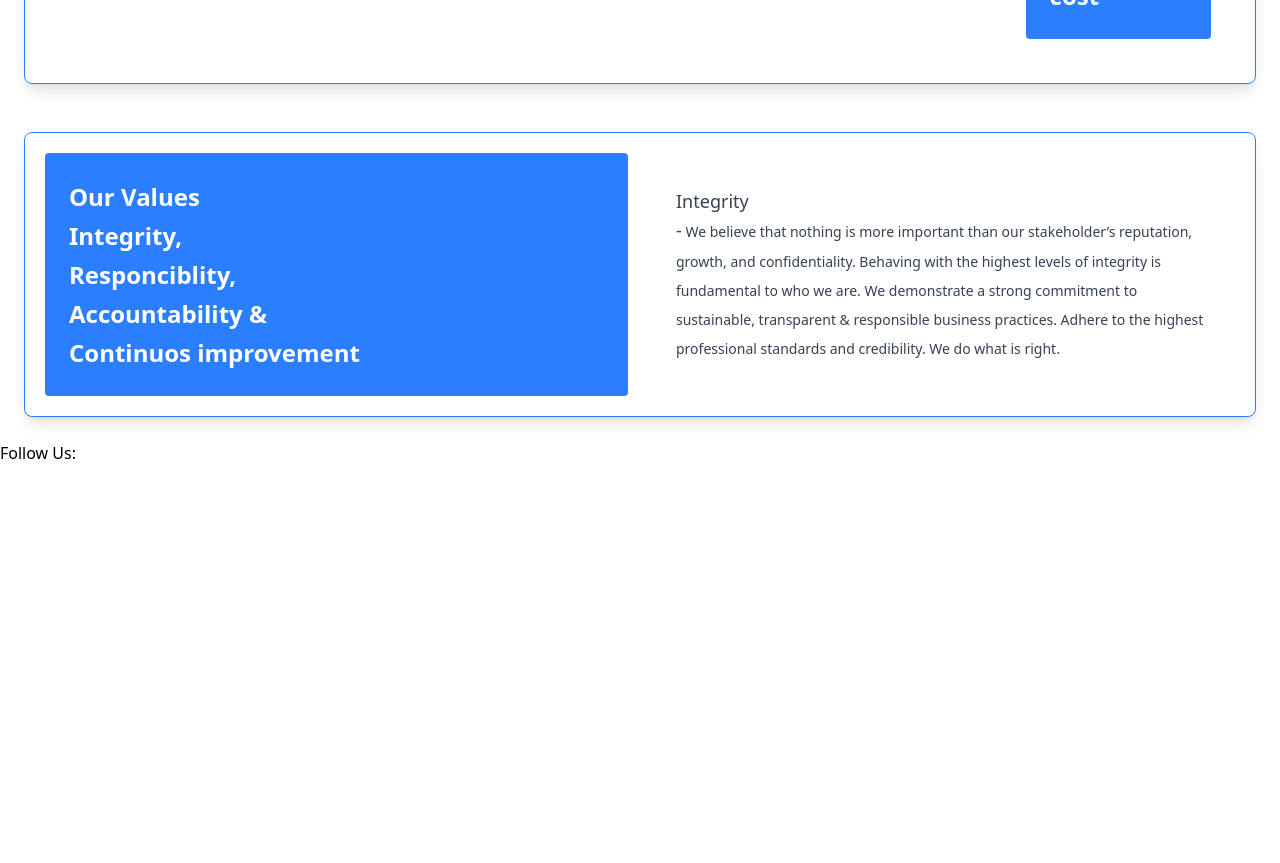
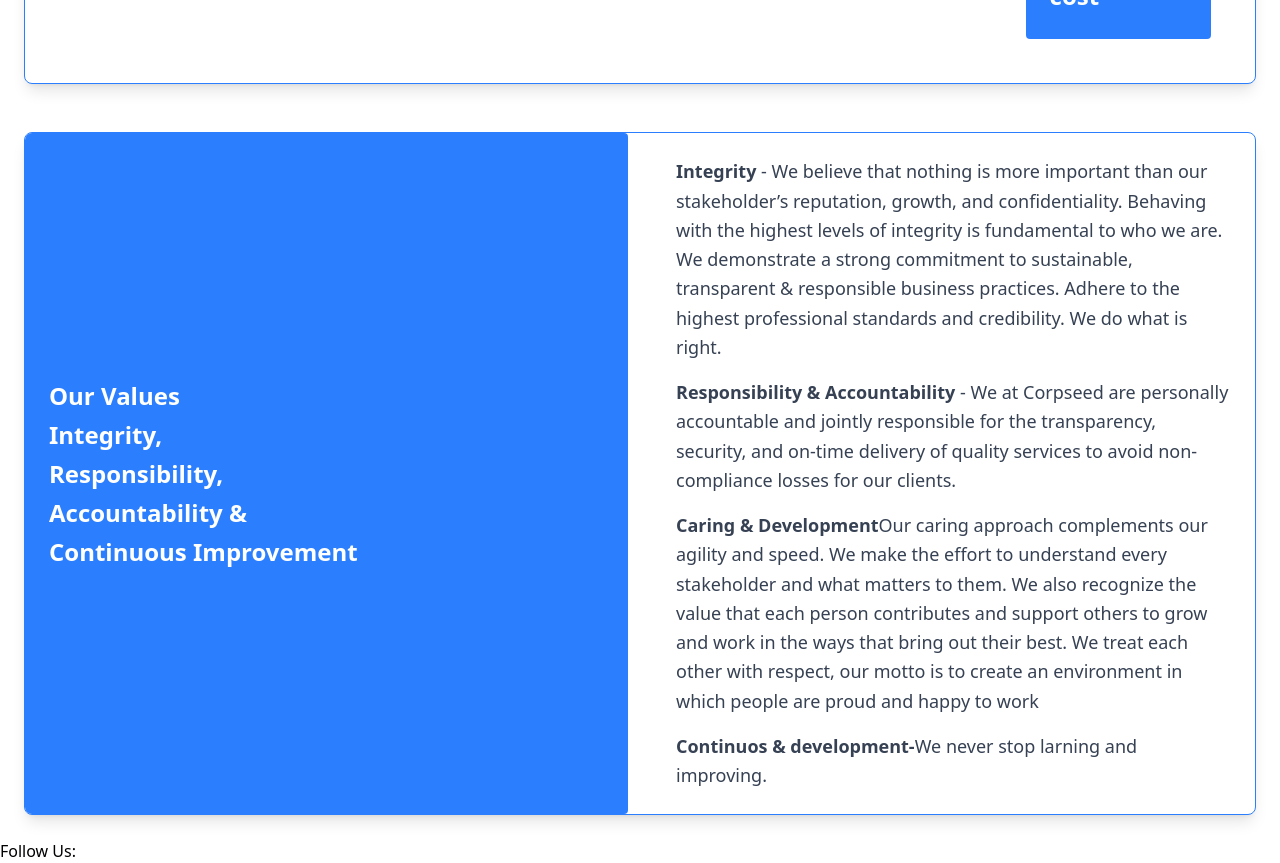
Before and after one commit to avnishkumarcorp/corpseed-website, a React (Vite) app: page /about-us in a window 1280 px wide. Shown: the part 1300-2163 px from the top of the page. Before the commit the page ends 1765 px from the top, so only its background shows below. Built offline with nearby package versions, Linux system fonts and the light colour scheme.

Commit message:
about columen 03-02-26

```diff
--- a/src/client/about/About.jsx
+++ b/src/client/about/About.jsx
@@ -78,30 +78,56 @@ const About = () => {
         </div>
       </section>
      <section className="mx-auto max-w-7xl p-6">
-        <div className="flex flex-col md:flex-row items-stretch gap-6 bg-white shadow-lg rounded-lg overflow-hidden border border-blue-500 p-5">
+  <div className="flex flex-col md:flex-row items-stretch gap-6 bg-white shadow-lg rounded-lg border border-blue-500 overflow-hidden">
+
+
     <div className="bg-blue-500 text-white flex-1 flex items-center p-6 rounded-sm">
-            <p className="text-lg md:text-xl lg:text-2xl font-semibold leading-relaxed text-left ">
+      <p className="text-lg md:text-xl lg:text-2xl font-semibold leading-relaxed text-left">
         Our Values
         <br /> Integrity,
-              <br /> Responciblity,
-              <br/>Accountability &
-              <br/>Continuos improvement
-
+        <br /> Responsibility,
+        <br /> Accountability &
+        <br /> Continuous Improvement
       </p>
     </div>
 
-          <div className="flex-1 flex items-center p-6 text-gray-700">
+
+    <div className="flex-1 flex flex-col justify-center p-6 text-gray-700 gap-4">
       <p className="text-sm md:text-base lg:text-lg leading-relaxed">
-              <p>Integrity</p>-
-              <span className="text-sm"> We believe that nothing is more important than our
+        <b>Integrity</b> - We believe that nothing is more important than our
         stakeholder’s reputation, growth, and confidentiality. Behaving with the highest levels of
         integrity is fundamental to who we are. We demonstrate a strong commitment to sustainable,
-                    transparent &amp; responsible business practices. Adhere to the highest professional standards and
-                        credibility. We do what is right.</span>
+        transparent & responsible business practices. Adhere to the highest professional standards and
+        credibility. We do what is right.
+      </p>
+
+      <p className="text-sm md:text-base lg:text-lg leading-relaxed">
+        <b>Responsibility & Accountability</b> - We at Corpseed are personally accountable and jointly
+        responsible for the transparency, security, and on-time delivery of quality services to avoid
+        non-compliance losses for our clients.
+      </p>
+
+      <p className="text-sm md:text-base lg:text-lg leading-relaxed">
+        <b>
+          Caring & Development
+        </b>
+        Our caring approach complements our agility and speed. We make the
+        effort to understand every stakeholder and what matters to them. We also recognize the value
+        that each person contributes and support others to grow and work in the ways that bring out
+                    their best. We treat each other with respect, our motto is to create an environment in which
+                    people are proud and happy to work
+      </p>
+      <p className="text-sm md:text-base lg:text-lg leading-relaxed">
+        <b>
+          Continuos & development-
+        </b>
+       We never stop larning and improving.
       </p>
     </div>
+
   </div>
      </section>
+
     </>
   );
 };
```
Lines whose indentation alone changed are shown as unchanged.
